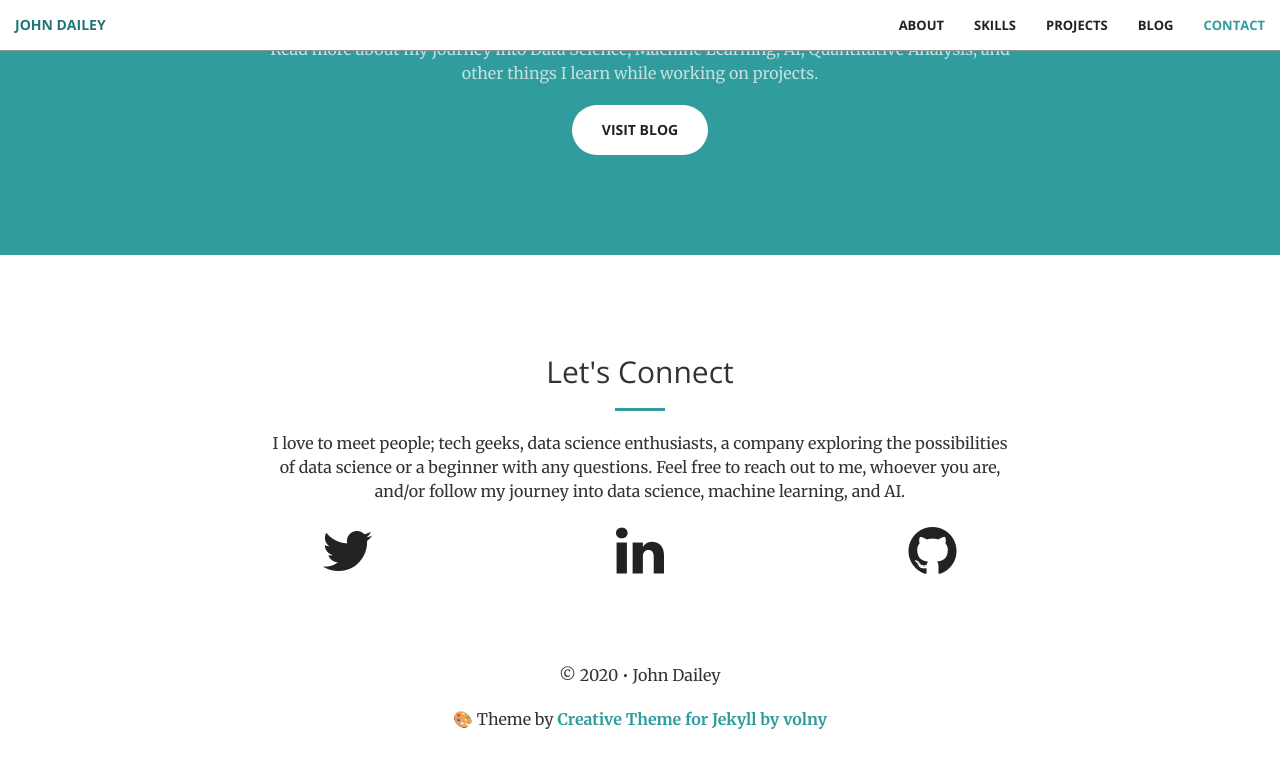
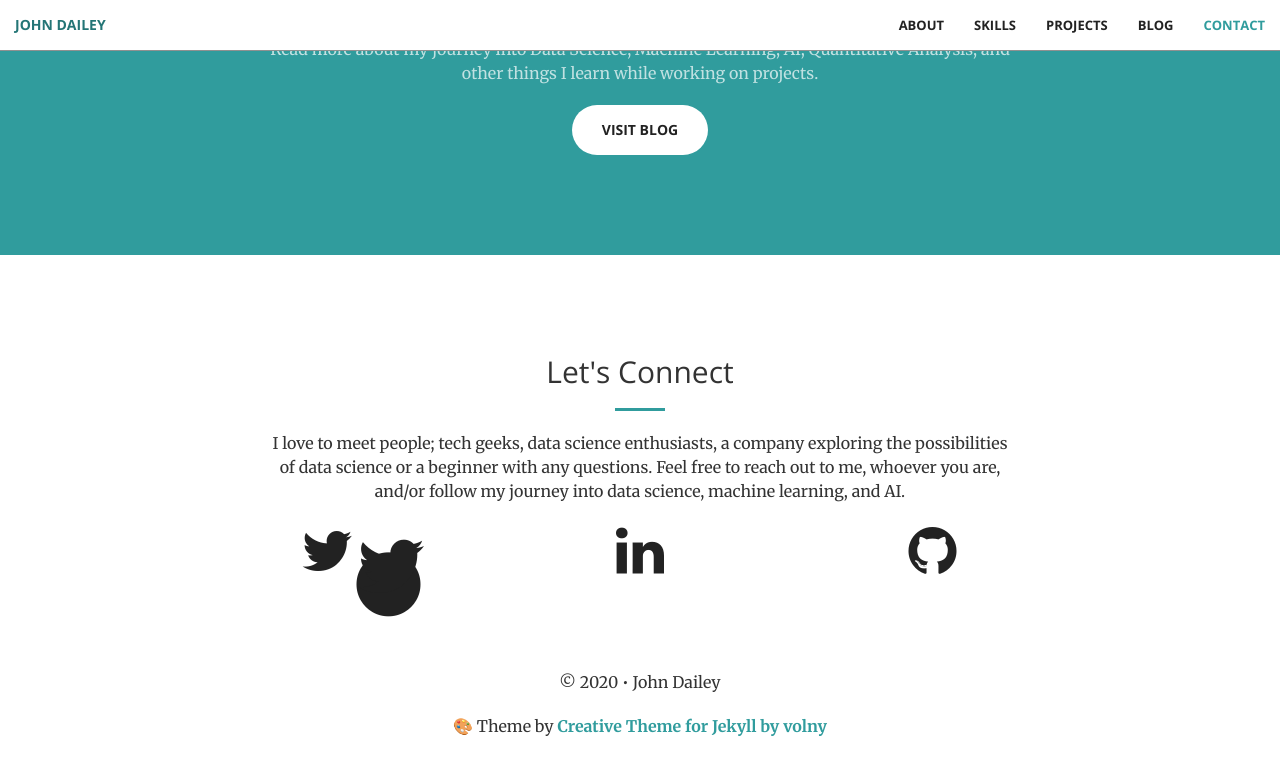
Before and after one commit to johnjdailey/johnjdailey.github.io, a Jekyll site: the page built from index.html, in a window 1280 px wide and 900 px high, scrolled down 2633 px. Shown: the top 775 px of the window. Built offline with Jekyll 4.4.1, drawn with Linux system fonts in a browser that asks for light colours; nearby versions of some CDN libraries; library files that are not in the unit come from our copies.

Commit message:
Update contact.html

```diff
--- a/_includes/contact.html
+++ b/_includes/contact.html
@@ -9,6 +9,10 @@
 	<div class="col-lg-2 col-lg-offset-2 text-center">
             <a href="https://twitter.com/{{ site.twitter_username }}">
                 <i class="fa fa-twitter fa-3x wow bounceIn" data-wow-delay=".1s"></i>
+		    <span class="fa-stack fa-lg">
+                	<i class="fa fa-circle fa-stack-2x"></i>
+                	<i class="fa fa-twitter fa-stack-1x fa-inverse"></i>
+              	    </span>
 
             </a>
         </div>
```
